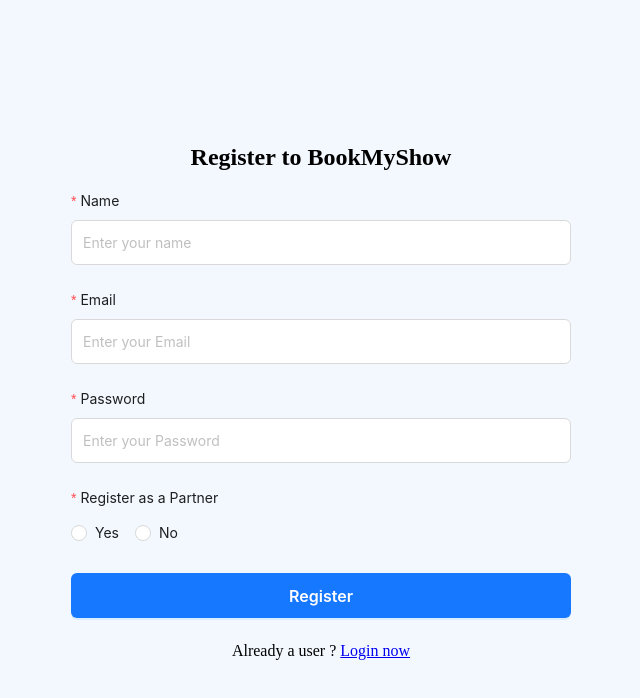
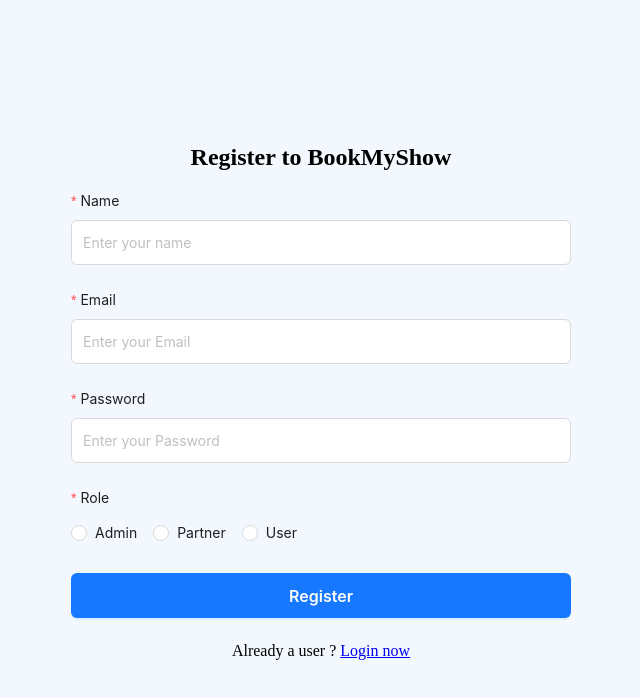
Before and after one commit to adityachava2022/bookmyshow-ac, a React (Vite) app in the folder FrontEnd/: page /register in a window 1280 px wide. Shown: the top 698 px of the page, without its empty margins (319-959 px from the left). Built offline with nearby package versions, Linux system fonts and the light colour scheme.

Commit message:
add provision to create admin role while registering the user

```diff
--- a/FrontEnd/src/components/Register.jsx
+++ b/FrontEnd/src/components/Register.jsx
@@ -79,7 +79,7 @@
               ></Input>
             </Form.Item>
             <Form.Item
-              label="Register as a Partner"
+              label="Role"
               htmlFor="role"
               name="role"
               className="d-block text-center"
@@ -88,8 +88,9 @@
             >
               <div className="d-flex justify-content-start">
                 <Radio.Group name="radiogroup" className="flex-start">
-                  <Radio value={"partner"}>Yes</Radio>
-                  <Radio value={"user"}>No</Radio>
+                  <Radio value={"admin"}>Admin</Radio>
+                  <Radio value={"partner"}>Partner</Radio>
+                  <Radio value={"user"}>User</Radio>
                 </Radio.Group>
               </div>
             </Form.Item>
```
Also changed, not shown: 1 other file (tests, documents, lock files or other folders).
